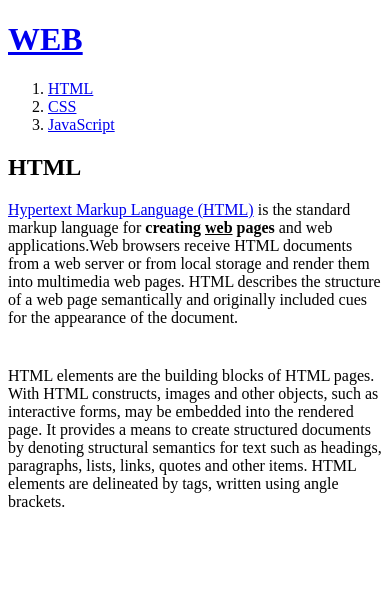
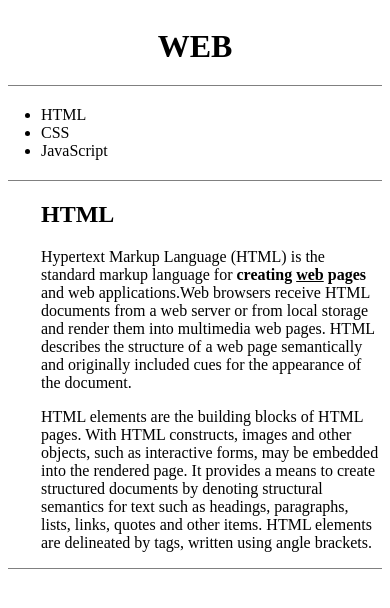
Before and after one commit to lee-do-young/page, a plain HTML site: page 1.html in a window 390 px wide. Drawn offline with Linux system fonts and the light colour scheme.

Commit message:
add css
add responsive code

```diff
--- a/1.html
+++ b/1.html
@@ -4,25 +4,28 @@
 <head>
   <title> WEB1 - HTML </title>
   <meta charset="utf-8">
+  <link rel="stylesheet" href="style.css">
 </head>
 
 <body>
   <h1> <a href="index.html"> WEB </a> </h1>
-
-  <ol>
+  <div id="grid">
+    <ul>
       <li> <a href="1.html"> HTML </a> </li>
       <li> <a href="2.html"> CSS </a> </li>
       <li> <a href="3.html"> JavaScript </a> </li>
-  </ol>
-
-
+    </ul>
+    <div id="article">
       <h2>HTML</h2>
       <p>
         <a href="https://www.w3.org/TR/html53/" target="_blank" title="this is the link to HTML page by w3">Hypertext Markup Language (HTML)</a> is the standard markup language for <strong>creating <u>web</u> pages</strong> and web applications.Web browsers receive HTML documents from a web server or from local storage and render them into multimedia web pages. HTML describes the structure of a web page semantically and originally included cues for the appearance of the document.
       </p>
 
-  <p style="margin-top:40px;">
+      <p>
         HTML elements are the building blocks of HTML pages. With HTML constructs, images and other objects, such as interactive forms, may be embedded into the rendered page. It provides a means to create structured documents by denoting structural semantics for text such as headings, paragraphs, lists, links, quotes and other items. HTML elements are delineated by tags, written using angle brackets.
       </p>
+    </div>
+  </div>
+
 </body>
 </html>
--- /dev/null
+++ b/style.css
@@ -0,0 +1,46 @@
+h1{
+  border-bottom: 1px solid gray;
+  margin:0;
+  padding:20px;
+  text-align: center;
+  text-decoration: none;
+  color: black;
+}
+ul{
+  border-right:1px solid gray;
+  width:100px;
+  margin:0;
+  padding:20px;
+
+}
+#grid{
+  display: grid;
+  grid-template-columns: 150px 1fr;
+}
+#grid ul{
+  padding-left: 33px;
+}
+a{
+  color:black;
+  text-decoration: none;
+}
+#grid #article{
+  padding-left:33px;
+}
+@media(max-width:600px){
+#grid{
+  /* border: none; */
+  display: block;
+  border-bottom: 1px solid gray;
+}
+ul{
+  border-right: none;
+}
+#article{
+  border-top: 1px solid gray;
+}
+h1{
+  border-bottom: 1px solid gray;
+  /* border-bottom: none; */
+}
+}
```
Also changed, not shown: 2.html (+7 -5 lines), 3.html (+7 -5 lines), box.html (added, +20 -0 lines), grid.html (added, +25 -0 lines), index.html (+7 -5 lines), mediaquery.html (added, +24 -0 lines). Lines whose indentation alone changed are shown as unchanged.
